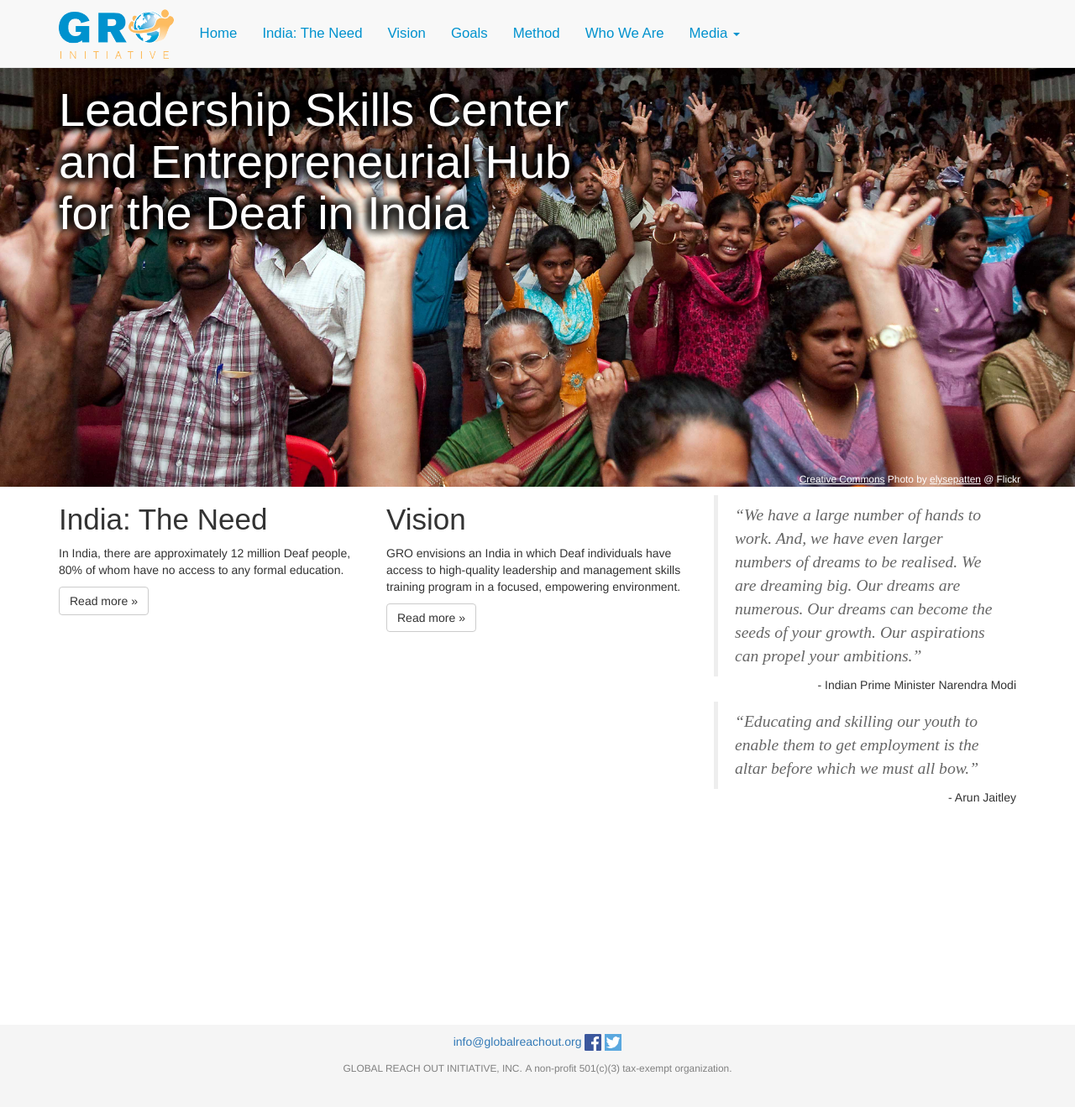
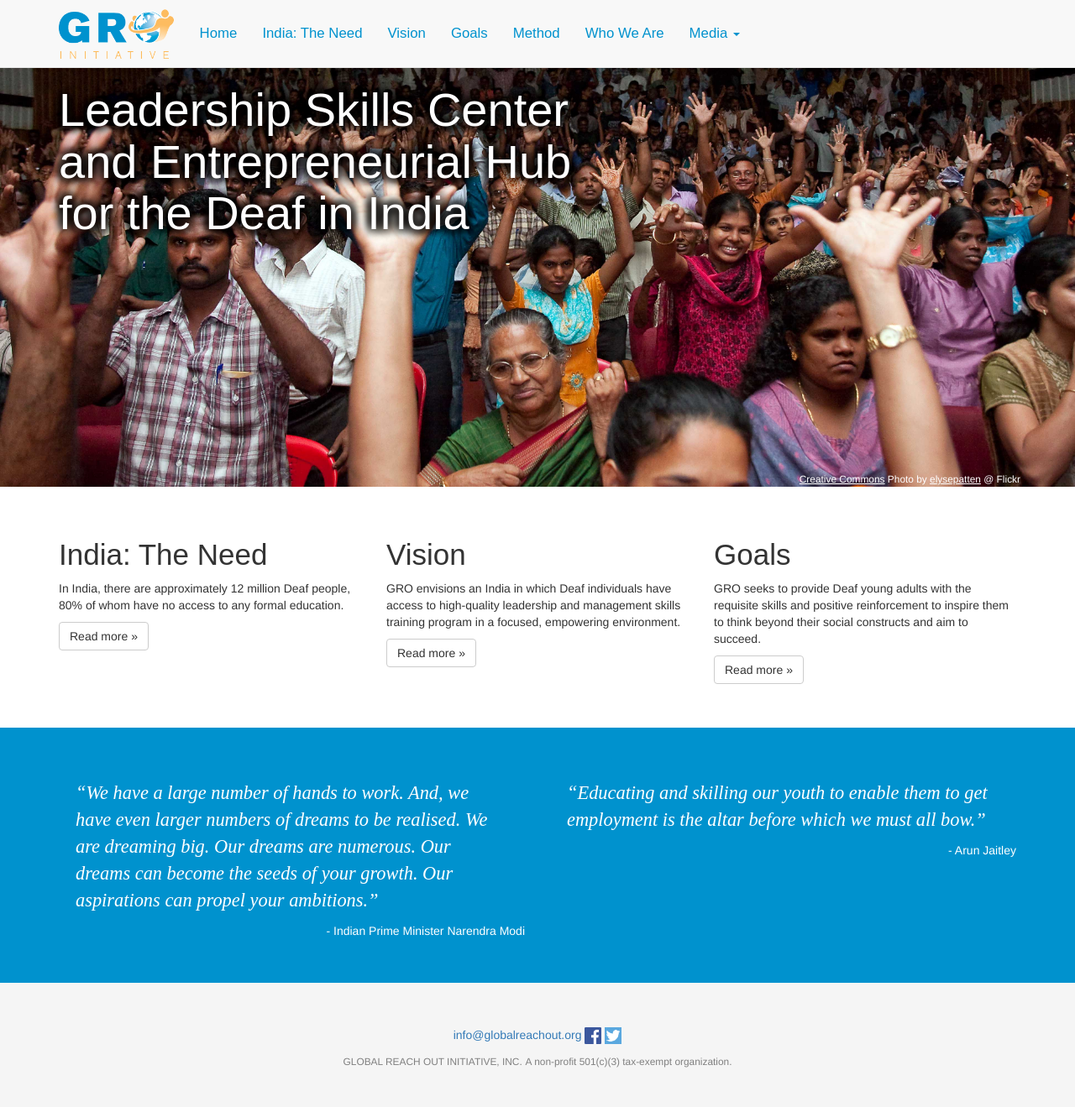
Before and after one commit to jfredrickson/gro-hub, a Jekyll site: the page built from index.html, in a window 1280 px wide and 1321 px high. Shown: the whole window at 84% size. Built offline with Jekyll 4.4.1, drawn with Linux system fonts in a browser that asks for light colours; nearby versions of some CDN libraries.

Commit message:
move landing page quotes to their own row

```diff
--- a/_layouts/home.html
+++ b/_layouts/home.html
@@ -1,22 +1,5 @@
 {% include top.html %}
 
-    <div id="stage">
-      <div class="container">
-        <div class="intro">
-          <h1>Leadership Skills Center and Entrepreneurial Hub for the Deaf in India</h1>
-        </div>
-        <div class="photocredit">
-          <small><a href="https://creativecommons.org/licenses/by-nc/2.0/">Creative Commons</a> Photo by <a href="https://www.flickr.com/photos/elysepatten/">elysepatten</a> @ Flickr</small>
-        </div>
-      </div>
-    </div>
-
-    <div id="main">
-      <div class="container">
-
-        {{ page.content }}
-
-      </div>
-    </div><!--#main-->
+{{ page.content }}
 
 {% include bottom.html %}
--- a/css/global.css
+++ b/css/global.css
@@ -5,7 +5,7 @@ html {
 
 body {
   padding-top: 80px; /* Padding top is navbar height */
-  margin-bottom: 100px; /* Margin bottom is footer height */
+  margin-bottom: 150px; /* Margin bottom is footer height */
 }
 
 h1 {
@@ -84,12 +84,32 @@ img.brand {
   text-decoration: underline;
 }
 
+.landing-features {
+  padding: 3em 0;
+}
+
+.landing-quotes {
+  padding: 3em 0;
+  background-color: #0092ce;
+}
+
+.landing-quotes blockquote {
+  font-size: 1.6em;
+  color: white;
+  border: none;
+}
+
+.landing-quotes p {
+  color: white;
+}
+
 .footer {
   position: absolute;
   bottom: 0;
   width: 100%;
-  height: 100px;
+  height: 150px;
   background-color: #f5f5f5;
+  padding-top: 3em;
 }
 
 .footer .notices {
--- a/index.html
+++ b/index.html
@@ -2,23 +2,55 @@
 layout: home
 title: 'Home'
 ---
+
+<div id="stage">
+  <div class="container">
+    <div class="intro">
+      <h1>Leadership Skills Center and Entrepreneurial Hub for the Deaf in India</h1>
+    </div>
+    <div class="photocredit">
+      <small><a href="https://creativecommons.org/licenses/by-nc/2.0/">Creative Commons</a> Photo by <a href="https://www.flickr.com/photos/elysepatten/">elysepatten</a> @ Flickr</small>
+    </div>
+  </div>
+</div>
+
+<div id="main">
+
+  <div class="landing-features">
+    <div class="container">
       <div class="row">
         <div class="col-md-4">
           <h2>India: The Need</h2>
           <p>In India, there are approximately 12 million Deaf people, 80% of whom have no access to any formal education.</p>
           <p><a class="btn btn-default" href="need.html" role="button">Read more »</a></p>
         </div>
-
         <div class="col-md-4">
           <h2>Vision</h2>
           <p>GRO envisions an India in which Deaf individuals have access to high-quality leadership and management skills training program in a focused, empowering environment.</p>
           <p><a class="btn btn-default" href="vision.html" role="button">Read more »</a></p>
         </div>
+        <div class="col-md-4">
+          <h2>Goals</h2>
+          <p>GRO seeks to provide Deaf young adults with the requisite skills and positive reinforcement to inspire them to think beyond their social constructs and aim to succeed.</p>
+          <p><a class="btn btn-default" href="goals.html" role="button">Read more »</a></p>
+        </div>
+      </div>
+    </div>
+  </div>
 
-  <div class="col-md-4">
+  <div class="landing-quotes">
+    <div class="container">
+      <div class="row">
+        <div class="col-md-6">
           <blockquote>&ldquo;We have a large number of hands to work. And, we have even larger numbers of dreams to be realised. We are dreaming big. Our dreams are numerous. Our dreams can become the seeds of your growth. Our aspirations can propel your ambitions.&rdquo;</blockquote>
           <p class="quote-source">- Indian Prime Minister Narendra Modi</p>
+        </div>
+        <div class="col-md-6">
           <blockquote>&ldquo;Educating and skilling our youth to enable them to get employment is the altar before which we must all bow.&rdquo;</blockquote>
           <p class="quote-source">- Arun Jaitley</p>
         </div>
       </div>
+    </div>
+  </div>
+
+</div><!--#main-->
```
Lines whose indentation alone changed are shown as unchanged.
